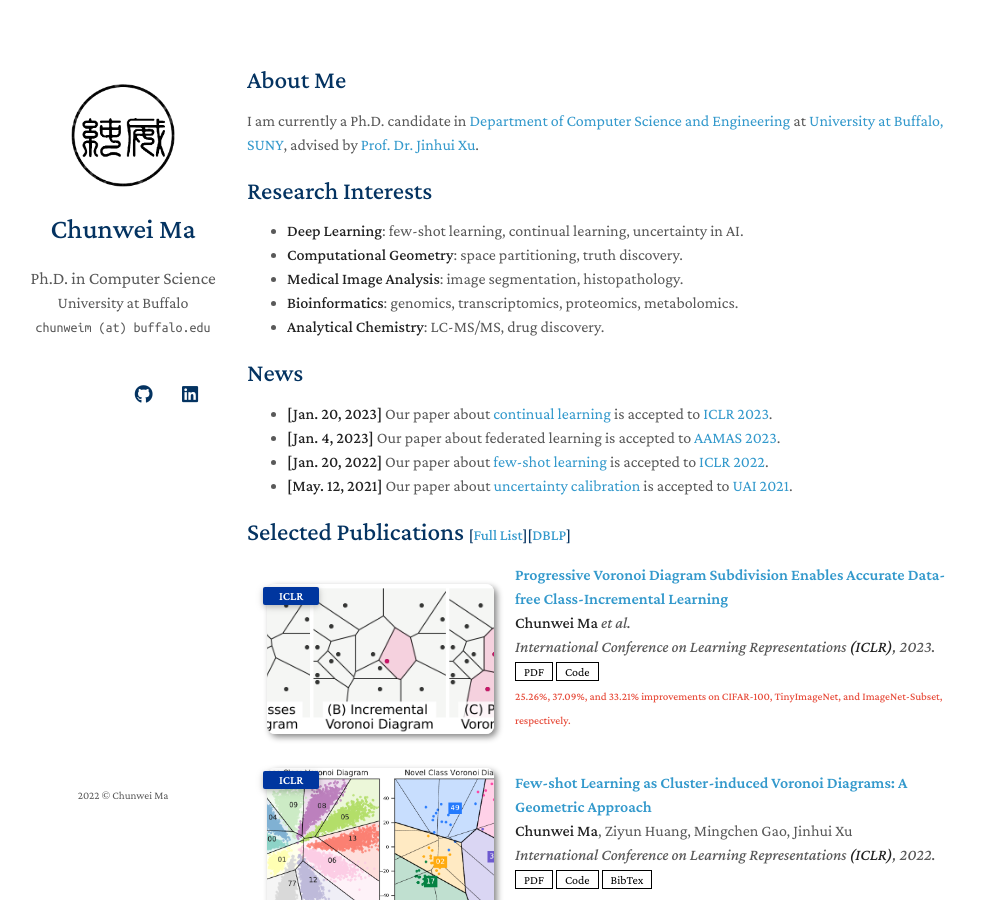
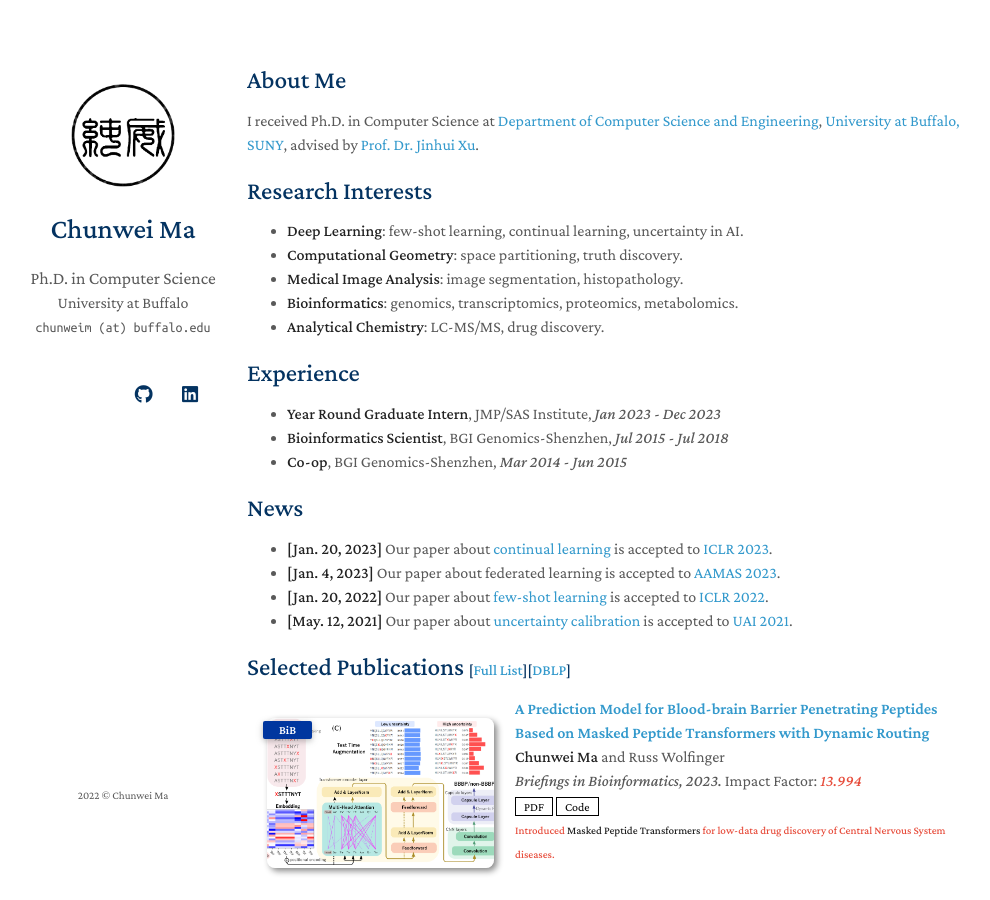
Before and after one commit to MaChunwei/MaChunwei.github.io, a Jekyll site: the page built from index.md, in a window 1280 px wide and 900 px high. Shown: the whole window, without its empty margins (153-1143 px from the left). Built offline with Jekyll 4.4.1, drawn with Linux system fonts in a browser that asks for light colours; nearby versions of some CDN libraries; a style sheet for code colours, icons or effects is not loaded; our own code applies the rules of GitHub Pages for plain Markdown files.

Commit message:
Update index.md

```diff
--- a/index.md
+++ b/index.md
@@ -4,7 +4,7 @@ layout: homepage
 
 ## About Me
 
-I am currently a Ph.D. candidate in [Department of Computer Science and Engineering](https://engineering.buffalo.edu/computer-science-engineering.html) at [University at Buffalo, SUNY](https://www.buffalo.edu/), advised by [Prof. Dr. Jinhui Xu](https://cse.buffalo.edu/~jinhui/).
+I received Ph.D. in Computer Science at [Department of Computer Science and Engineering](https://engineering.buffalo.edu/computer-science-engineering.html), [University at Buffalo, SUNY](https://www.buffalo.edu/), advised by [Prof. Dr. Jinhui Xu](https://cse.buffalo.edu/~jinhui/).
 
 ## Research Interests
 
@@ -21,6 +21,11 @@ My research interest is **deep learning** powered by (high dimensional) **comput
 <strong style="color:#e74d3c; font-weight:600">I am looking for a research intern position in the EU and the US. I'd appreciate a ping if you see a job I might fit.</strong>
 -->
 
+## Experience
+- **Year Round Graduate Intern**,  JMP/SAS Institute,  _Jan 2023 - Dec 2023_
+- **Bioinformatics Scientist**,  BGI Genomics-Shenzhen,  _Jul 2015 - Jul 2018_
+- **Co-op**,  BGI Genomics-Shenzhen,  _Mar 2014 - Jun 2015_
+
 ## News
 
 - **[Jan. 20, 2023]** Our paper about [continual learning](https://openreview.net/forum?id=zJXg_Wmob03) is accepted to [ICLR 2023](https://iclr.cc/Conferences/2023).
@@ -32,6 +37,29 @@ My research interest is **deep learning** powered by (high dimensional) **comput
 
 <div class="publications">
 <ol class="bibliography">
+<li>
+<div class="pub-row">
+  <div class="col-sm-3 abbr" style="position: relative;padding-right: 15px;padding-left: 15px;">
+    <img src="./images/teaser/flowchart.png" class="teaser img-fluid z-depth-1">
+            <abbr class="badge">BiB</abbr>
+  </div>
+  <div id="peng2021copo" class="col-sm-9" style="position: relative;width: 100%;padding-right: 4px;padding-left: 11px;">
+      <div class="title"><a href="https://academic.oup.com/bib/article/24/6/bbad399/7434461">A Prediction Model for Blood-brain Barrier Penetrating Peptides Based on Masked Peptide Transformers with Dynamic Routing</a></div>
+      <div class="author"><strong>Chunwei Ma</strong> and Russ Wolfinger</div>
+      <div class="periodical"><em>Briefings in Bioinformatics, 2023.</em> Impact Factor: <strong><i style="color:#e74d3c">13.994</i></strong>
+      </div>
+    <div class="links">
+      <a href="https://academic.oup.com/bib/article/24/6/bbad399/7434461" class="btn btn-sm z-depth-0" role="button" target="_blank" style="font-size:12px;">PDF</a>
+      <a href="https://github.com/horsepurve/DeepB3P3" class="btn btn-sm z-depth-0" role="button" target="_blank" style="font-size:12px;">Code</a>
+      <br>
+      <strong><small style="color:#e74d3c">Introduced <strong>Masked Peptide Transformers</strong> for low-data drug discovery of Central Nervous System diseases.</small></strong>
+    </div>
+  </div>
+</div>
+</li>
+
+<br>
+
 <li>
 <div class="pub-row">
   <div class="col-sm-3 abbr" style="position: relative;padding-right: 15px;padding-left: 15px;">
```
